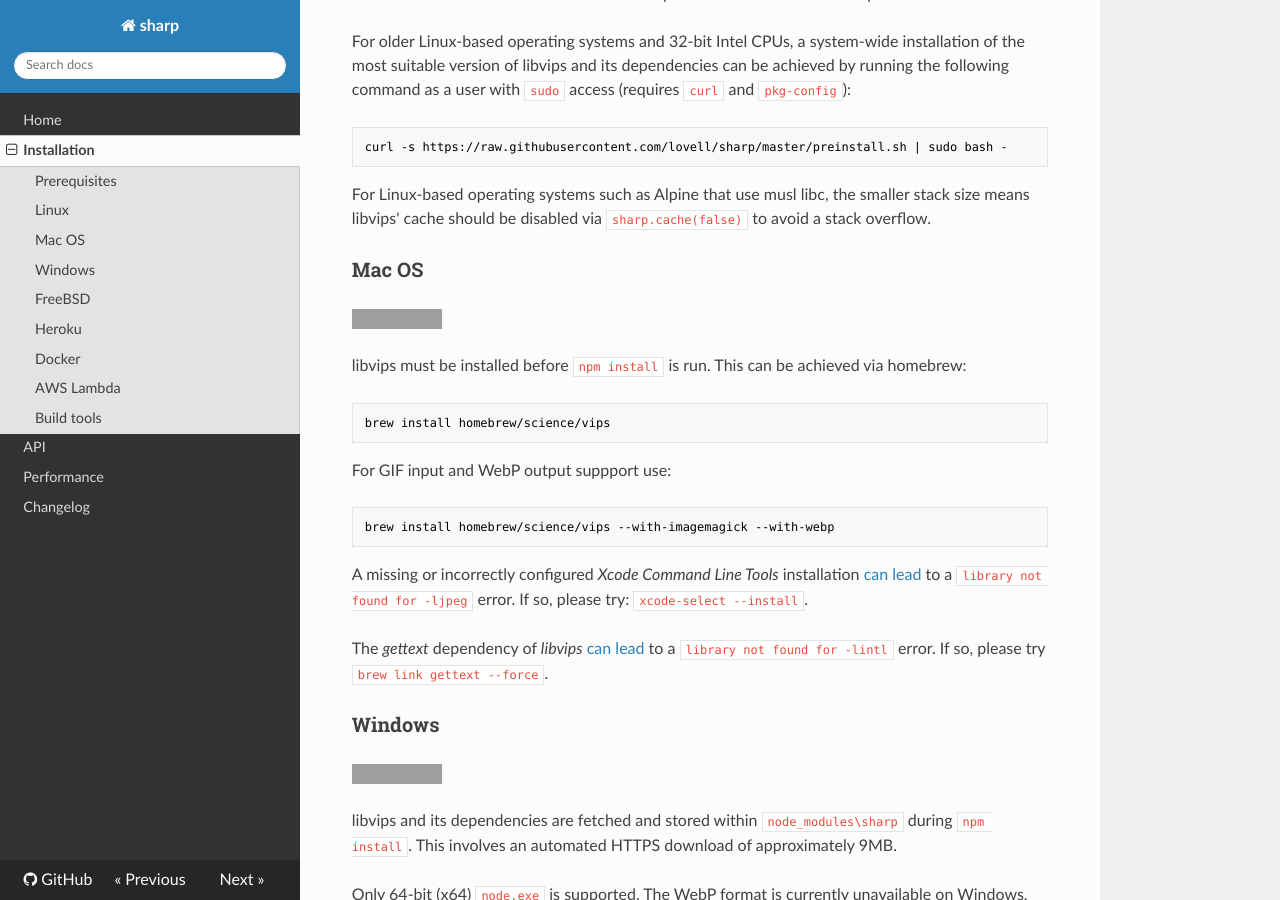
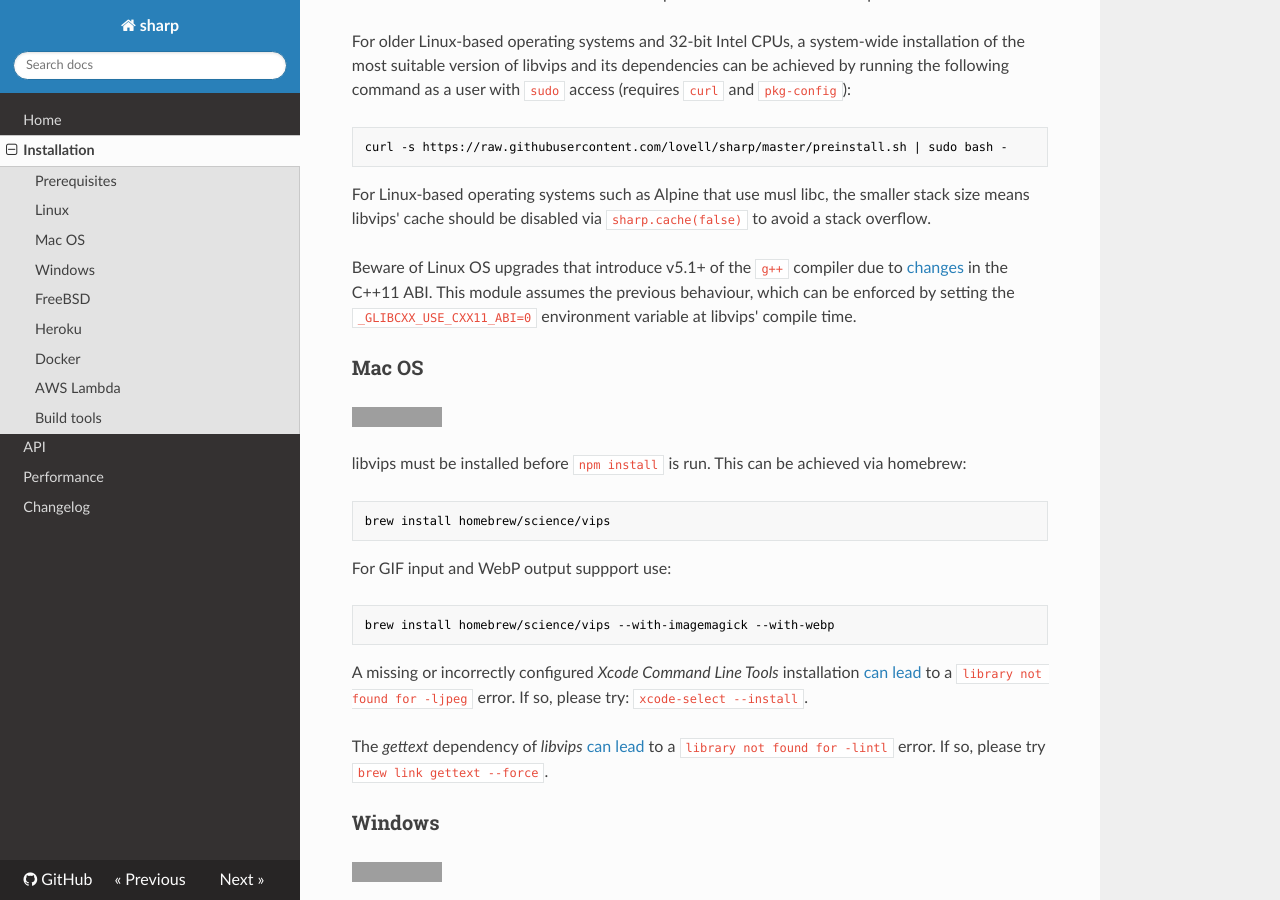
Before and after one commit to webgurucan/node-image-handler, an MkDocs documentation site: the page built from docs/install.md, in a window 1280 px wide and 900 px high, scrolled down 1012 px. Built offline with MkDocs 1.6.1, drawn with Linux system fonts in a browser that asks for light colours; nearby versions of some CDN libraries; old or Windows-style settings are respelled for this version of MkDocs; grey boxes are pictures that could not be loaded.

Commit message:
Changelog updates ahead of v0.14.1
Note effect of C++11 ABI changes on upgrades

```diff
--- a/docs/install.md
+++ b/docs/install.md
@@ -52,9 +52,15 @@ For Linux-based operating systems such as Alpine that use musl libc,
 the smaller stack size means libvips' cache should be disabled
 via `sharp.cache(false)` to avoid a stack overflow.
 
+Beware of Linux OS upgrades that introduce v5.1+ of the `g++` compiler due to
+[changes](https://gcc.gnu.org/onlinedocs/libstdc++/manual/using_dual_abi.html)
+in the C++11 ABI.
+This module assumes the previous behaviour, which can be enforced by setting the
+`_GLIBCXX_USE_CXX11_ABI=0` environment variable at libvips' compile time.
+
 ### Mac OS
 
-[![OS X 10.9.5 Build Status](https://travis-ci.org/lovell/sharp-osx-ci.png?branch=master)](https://travis-ci.org/lovell/sharp-osx-ci)
+[![OS X 10.9.5 Build Status](https://travis-ci.org/lovell/sharp.png?branch=master)](https://travis-ci.org/lovell/sharp)
 
 libvips must be installed before `npm install` is run.
 This can be achieved via homebrew:
```
Also changed, not shown: docs/changelog.md (+5 -1 lines).
